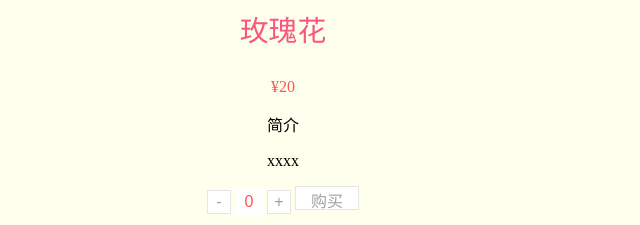
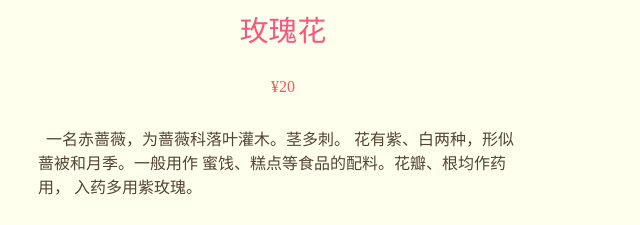
Before and after one commit to yudonghua/yudonghua.github.io, a plain HTML site: page shop/flower/flower.html in a window 1280 px wide. Shown: the part 360-585 px from the top of the page, without its empty margins (0-640 px from the left). Drawn offline with nearby package versions, Linux system fonts and the light colour scheme.

Commit message:
change flower

```diff
--- a/shop/flower/flower.html
+++ b/shop/flower/flower.html
@@ -3,8 +3,10 @@
 <head>
 	<meta charset="UTF-8">
 	<meta http-equiv="X-UA-Compatible" content="IE=edge,chrome=1">
-	<meta name="viewport" content="width=device-width">
+	<meta name="viewport" content="width=device-width, initial-scale=1.0,user-scalable=0">
 	<title>xx</title>
+	<meta name="keywords" content="多种,炫酷过渡,焦点幻灯,轮播大图,js特效" />
+    <meta name="description" content="" />
 	<link rel="stylesheet" type="text/css" href="1479174426/style.css">
 	<script type="text/javascript">
 function stops(){
@@ -56,9 +58,13 @@ document.oncontextmenu=stops;
 			<div id="introduce">
 				<p class="name">玫瑰花<p>
 				<p class="price">¥20</p>
-				<div>
-					<p>简介</p>
-					<p>xxxx</p>
+				<div style="text-align: left;margin:30px 30px 30px 30px;color: #554433">
+					<span>
+						&nbsp&nbsp一名赤蔷薇，为蔷薇科落叶灌木。茎多刺。
+						花有紫、白两种，形似蔷被和月季。一般用作
+						蜜饯、糕点等食品的配料。花瓣、根均作药用，
+						入药多用紫玫瑰。
+					</span>
 				</div>
 				<div class="lt-rt">
 		        	<input type="button" class="minus"  value="-">
@@ -66,7 +72,7 @@ document.oncontextmenu=stops;
 		        	<input type="button" class="add" value="+">
 		        	<input type="button" style="width: 4rem;" value="购买">
 		        </div>
-		        <br><br>各种颜色对比图
+		        <br><br>各种颜色对比图<br><br>
 		        <div class="flower_color">
 					<a href="#"><img src="1479174426/demo1.jpg"/></a>
 					<a href="#"><img src="1479174426/demo2.jpg"/></a>
```
